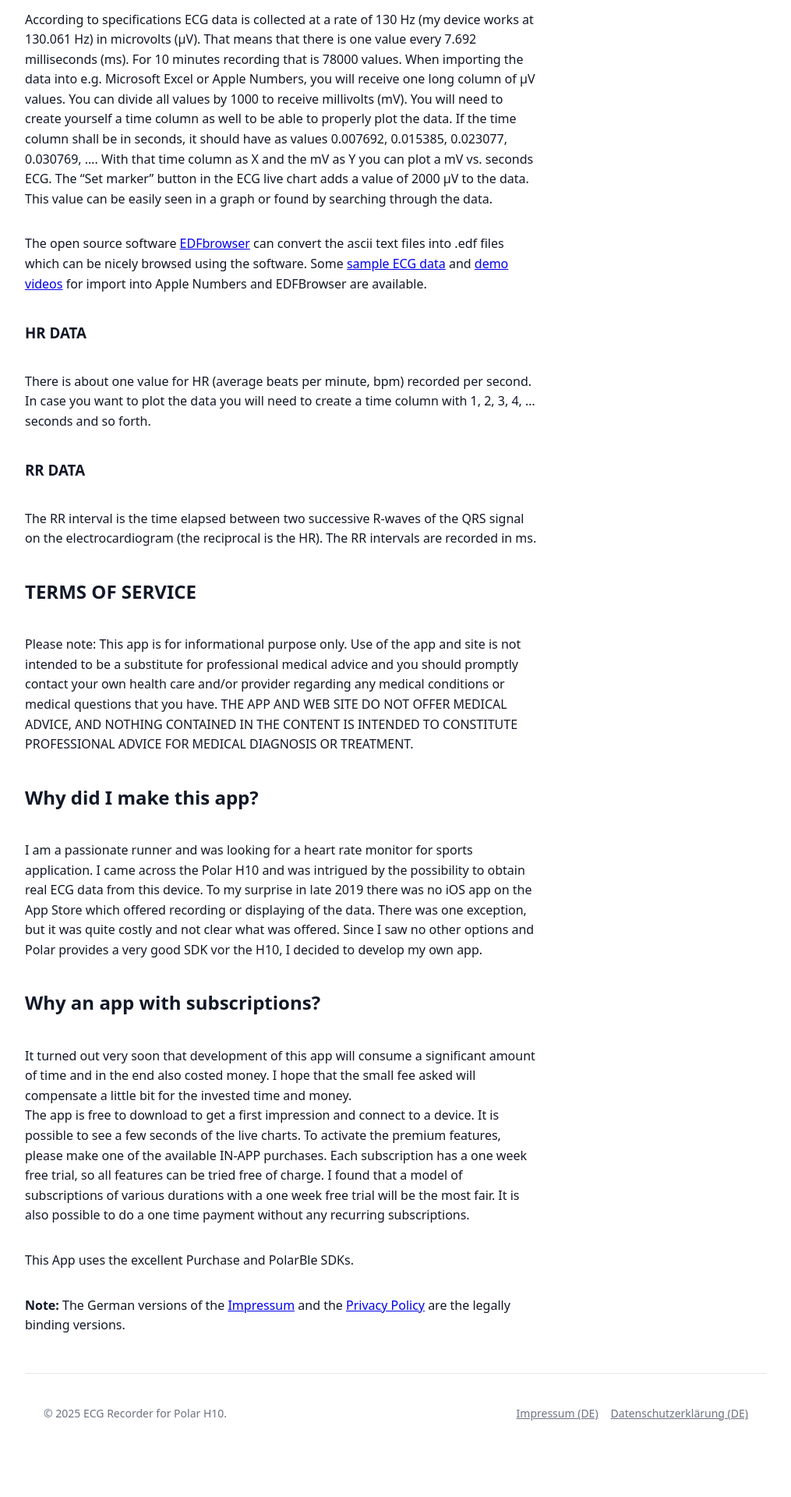
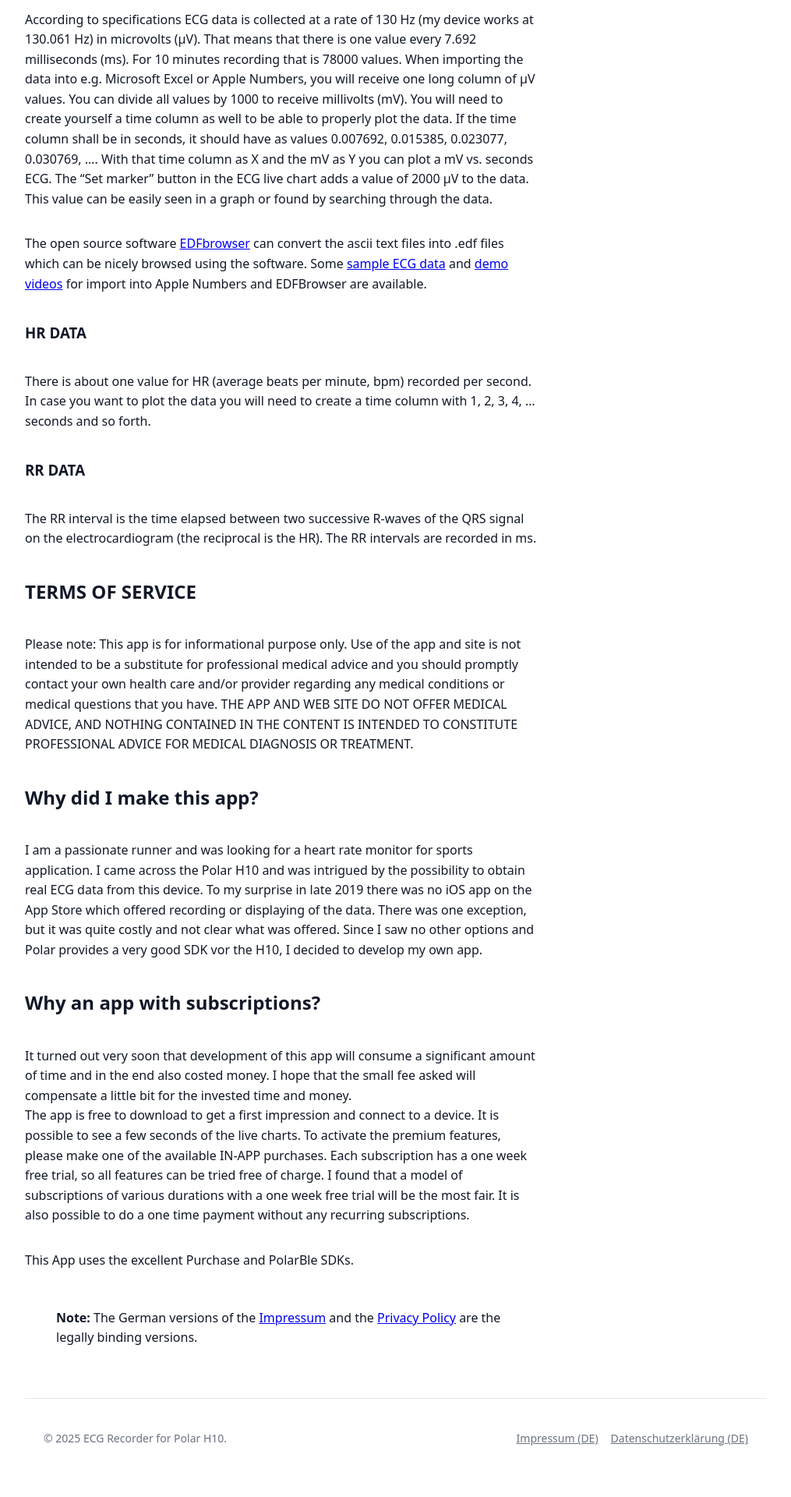
Before and after one commit to poml88/ecg-recorder-ios, a Jekyll site: the page built from index.md, in a window 1280 px wide. Shown: the part 1793-3713 px from the top of the page at 78% size, without its empty margins (132-1147 px from the left). Built offline with Jekyll 4.4.1, drawn with Linux system fonts in a browser that asks for light colours; before the commit the page ends 3681 px from its top, so only the background shows below that.

```diff
--- a/index.md
+++ b/index.md
@@ -49,4 +49,4 @@ The app is free to download to get a first impression and connect to a device. I
 
 This App uses the excellent Purchase and PolarBle SDKs.
 
-**Note:** The German versions of the [Impressum]({{ site.de_impressum_path | relative_url }}) and the [Privacy Policy]({{ site.de_privacy_path | relative_url }}) are the legally binding versions.
+> **Note:** The German versions of the [Impressum]({{ site.de_impressum_path | relative_url }}) and the [Privacy Policy]({{ site.de_privacy_path | relative_url }}) are the legally binding versions.
```
